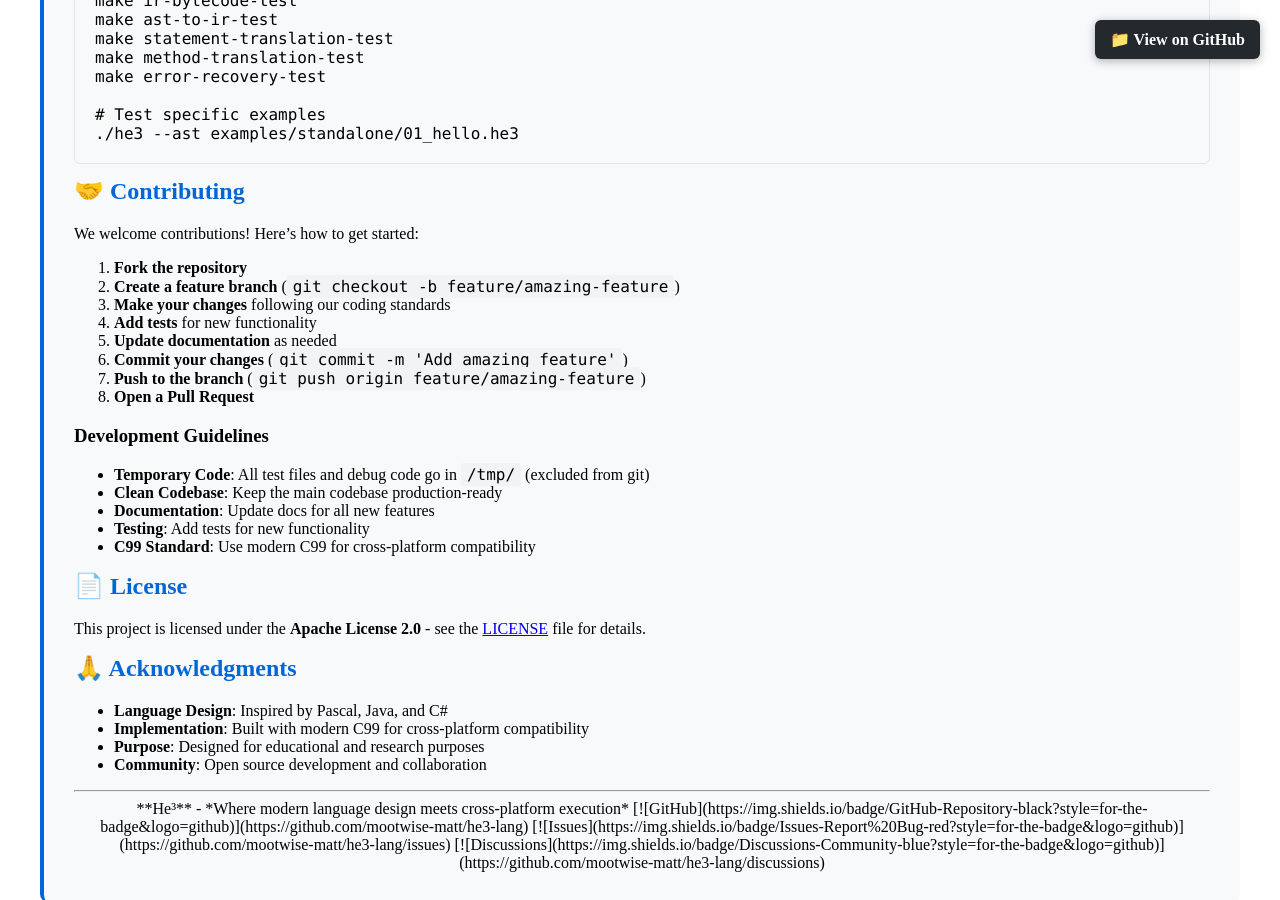
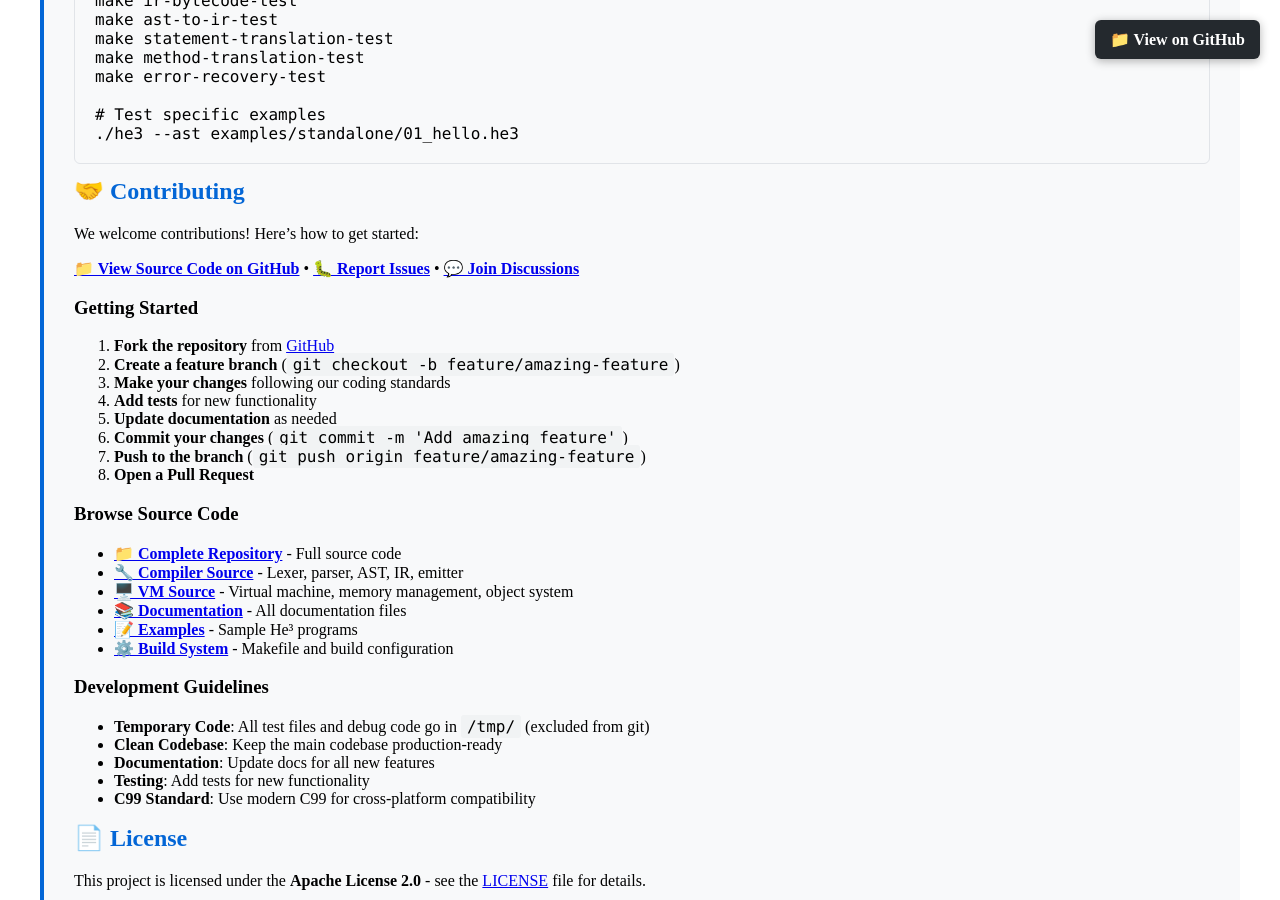
Before and after one commit to mootwise-matt/he3-lang, a Jekyll site: the page built from docs/index.md, in a window 1280 px wide and 900 px high, scrolled down 5614 px. Built offline with Jekyll 4.4.1, drawn with Linux system fonts in a browser that asks for light colours.

Commit message:
feat: add prominent source code links to contributing section
- Add prominent GitHub links at the top of contributing section
- Add detailed 'Browse Source Code' section with specific links to:
  - Complete repository
  - Compiler source code
  - VM source code
  - Documentation
  - Examples
  - Build system
- Add quick links section to README.md
- Make it easy for contributors to find and access source code

This addresses the missing source code links in the contributing section
and makes it much easier for potential contributors to explore the codebase.

```diff
--- a/docs/index.md
+++ b/docs/index.md
@@ -273,7 +273,11 @@ make error-recovery-test
 
 We welcome contributions! Here's how to get started:
 
-1. **Fork the repository**
+**[📁 View Source Code on GitHub](https://github.com/mootwise-matt/he3-lang)** • **[🐛 Report Issues](https://github.com/mootwise-matt/he3-lang/issues)** • **[💬 Join Discussions](https://github.com/mootwise-matt/he3-lang/discussions)**
+
+### **Getting Started**
+
+1. **Fork the repository** from [GitHub](https://github.com/mootwise-matt/he3-lang)
 2. **Create a feature branch** (`git checkout -b feature/amazing-feature`)
 3. **Make your changes** following our coding standards
 4. **Add tests** for new functionality
@@ -281,6 +285,14 @@ We welcome contributions! Here's how to get started:
 6. **Commit your changes** (`git commit -m 'Add amazing feature'`)
 7. **Push to the branch** (`git push origin feature/amazing-feature`)
 8. **Open a Pull Request**
+
+### **Browse Source Code**
+- **[📁 Complete Repository](https://github.com/mootwise-matt/he3-lang)** - Full source code
+- **[🔧 Compiler Source](https://github.com/mootwise-matt/he3-lang/tree/main/src/compiler)** - Lexer, parser, AST, IR, emitter
+- **[🖥️ VM Source](https://github.com/mootwise-matt/he3-lang/tree/main/src/vm)** - Virtual machine, memory management, object system
+- **[📚 Documentation](https://github.com/mootwise-matt/he3-lang/tree/main/docs)** - All documentation files
+- **[📝 Examples](https://github.com/mootwise-matt/he3-lang/tree/main/examples)** - Sample He³ programs
+- **[⚙️ Build System](https://github.com/mootwise-matt/he3-lang/blob/main/Makefile)** - Makefile and build configuration
 
 ### **Development Guidelines**
 - **Temporary Code**: All test files and debug code go in `/tmp/` (excluded from git)
```
Also changed, not shown: docs/README.md.
